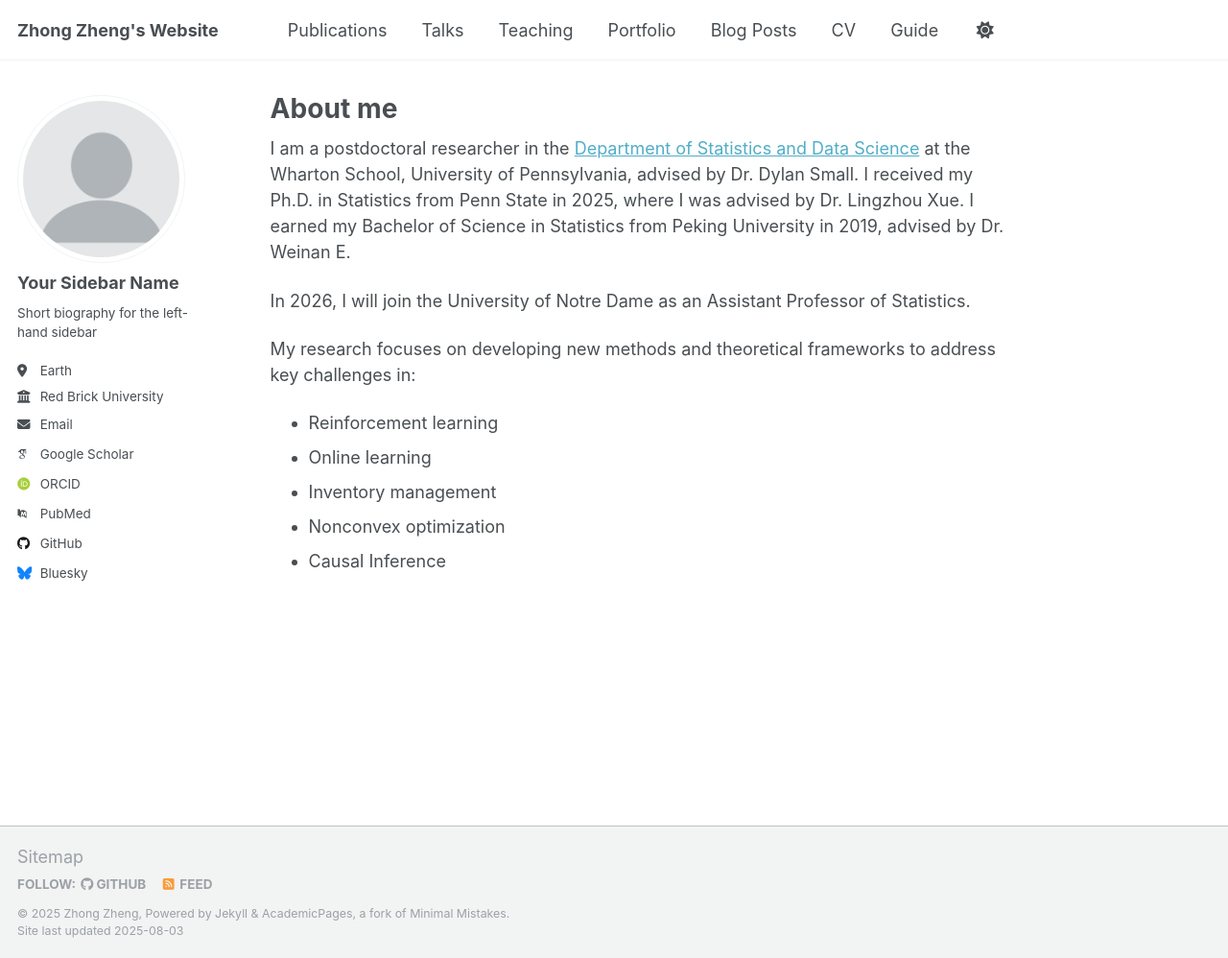
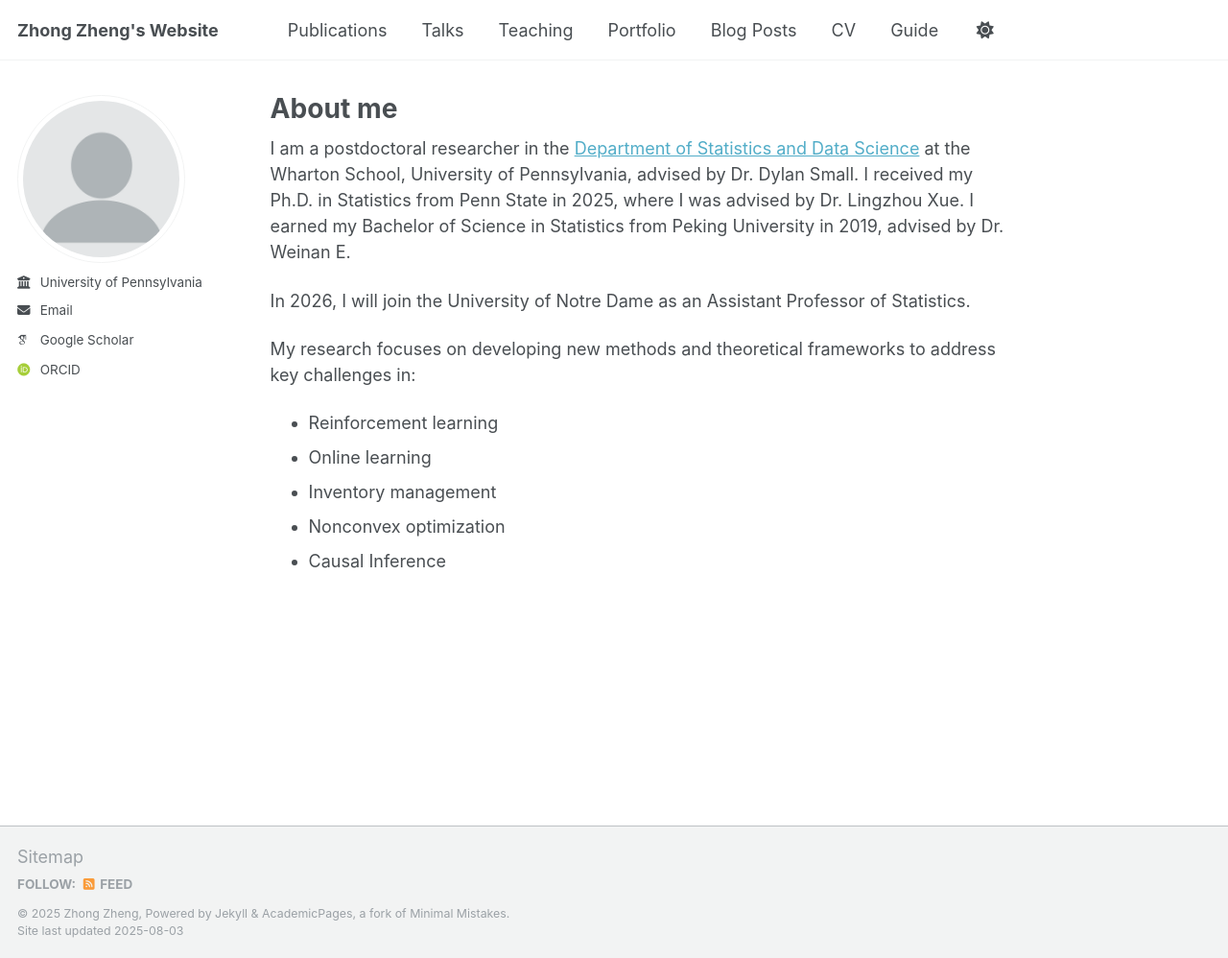
Before and after one commit to zhong-zheng0/zhong-zheng0.github.io, a Jekyll site: the page built from _pages/about.md, in a window 1280 px wide and 998 px high. Shown: the whole window at 96% size. Built offline with Jekyll 4.4.1, drawn with Linux system fonts in a browser that asks for light colours; some web fonts are replaced; a script that is not in the unit is left out.

Commit message:
Update _config.yml

```diff
--- a/_config.yml
+++ b/_config.yml
@@ -12,7 +12,7 @@ site_theme               : "default"
 title                    : "Zhong Zheng's Website"
 title_separator          : "-"
 name                     : &name "Zhong Zheng"
-description              : &description "personal description"
+description              : &description ""
 url                      : https://zhong-zheng0.github.io # the base hostname & protocol for your site e.g. "https://[your GitHub username].github.io" or if you already have some other page hosted on Github then use "https://[your GitHub username].github.io/[Your Repo Name]"
 baseurl                  : "" # the subpath of your site, e.g. "/blog"
 repository               : "zhong-zheng0/zhong-zheng0.github.io"
@@ -23,23 +23,23 @@ repository               : "zhong-zheng0/zhong-zheng0.github.io"
 author:
   # Biographic information
   avatar           : "profile.png"
-  name             : "Your Sidebar Name"
+  name             : #"Your Sidebar Name"
   pronouns         : # example: "she/her"
-  bio              : "Short biography for the left-hand sidebar"
-  location         : "Earth"
-  employer         : "Red Brick University"
+  bio              : #"Short biography for the left-hand sidebar"
+  location         : #"Earth"
+  employer         : "University of Pennsylvania"
   uri              : # URL
-  email            : "none@example.org"
+  email            : "zh1zheng AT wharton.upenn.edu"
 
   # Academic websites
   academia         : # URL
   arxiv            : # URL - Update with the correct link to your profile
-  googlescholar    : "https://scholar.google.com/citations?user=PS_CX0AAAAAJ"
+  googlescholar    : "https://scholar.google.com/citations?user=NMlDkJUAAAAJ"
   inspire-hep      : # URL
   impactstory      : # URL
-  orcid            : "http://orcid.org/yourorcidurl"
+  orcid            : "https://orcid.org/0009-0005-0600-7507"
   semantic         : # URL
-  pubmed           : "https://www.ncbi.nlm.nih.gov/pubmed/?term=john+snow"
+  pubmed           : # "https://www.ncbi.nlm.nih.gov/pubmed/?term=john+snow"
   researchgate     : # URL
   scopus           : # URL
 
@@ -47,13 +47,13 @@ author:
   bitbucket        : # Username - Update with your username on the site
   codepen          : # Username
   dribbble         : # Username
-  github           : "academicpages"
+  github           : #"academicpages"
   kaggle           : # Username
   stackoverflow    : # User number or user number and name (i.e., use "1" or "1/jeff-atwood")
 
   # Social media
   artstation       : # Username
-  bluesky          : "bsky.app" # Replace this with you Bluesky username
+  bluesky          : #"bsky.app" # Replace this with you Bluesky username
   facebook         : # Username
   flickr           : # Username
   foursquare       : # Username
```
